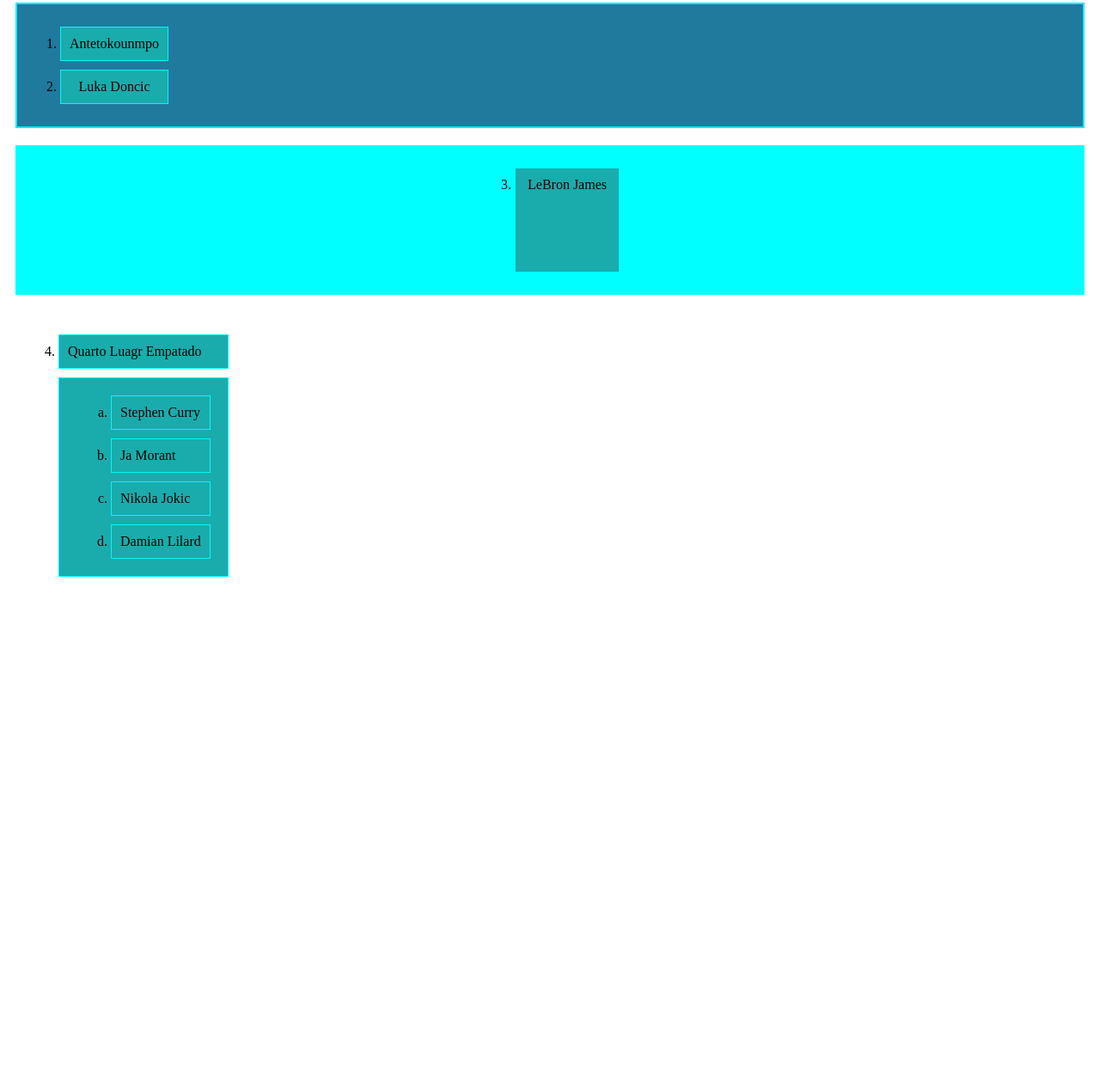
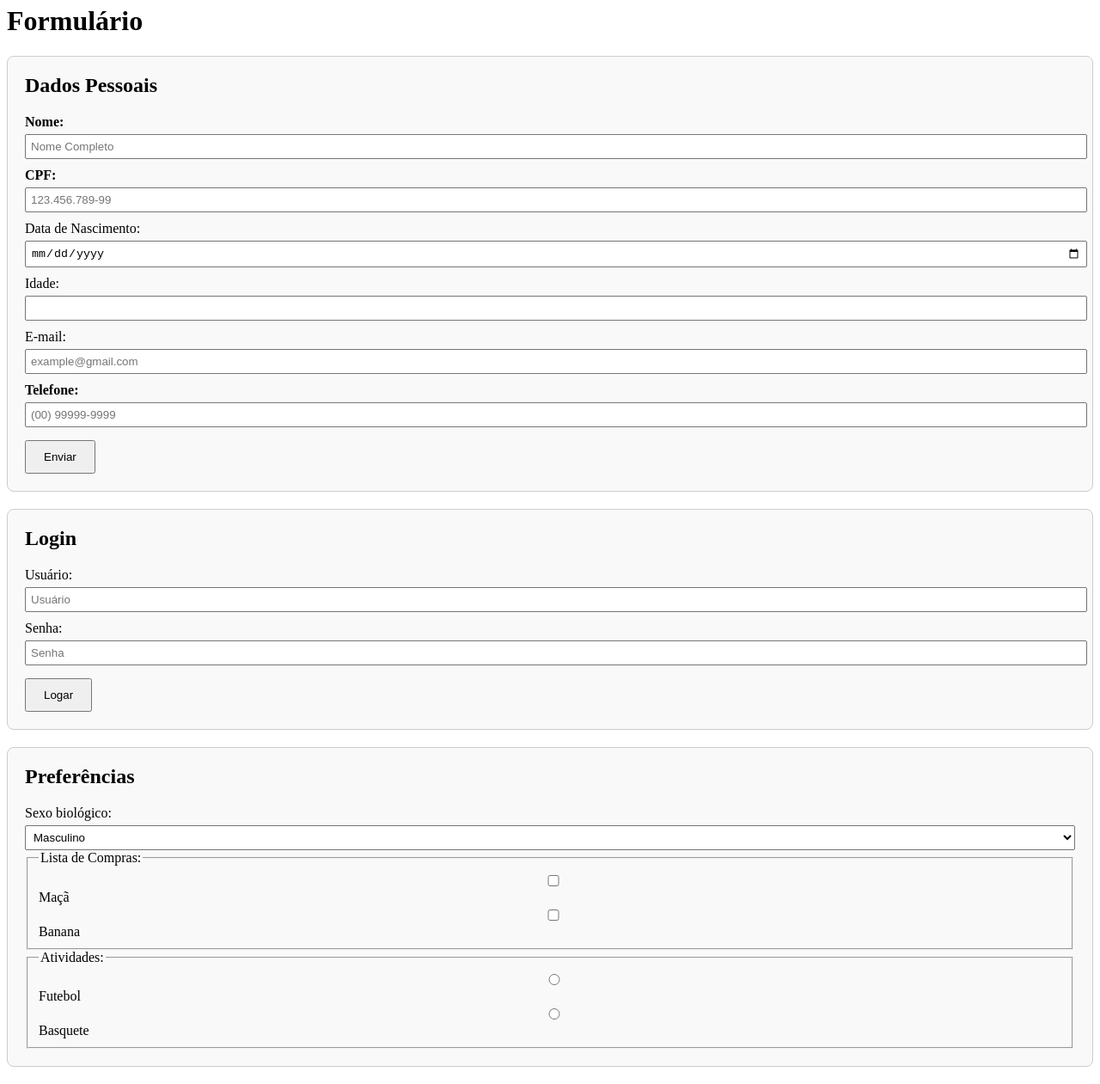
Before and after one commit to Felixblk/Senai, a plain HTML site: page index.html in a window 1280 px wide. Shown: the part 15-1276 px from the top of the page at 86% size. Before the commit the page ends 800 px from the top, so only its background shows below. Drawn offline with Linux system fonts and the light colour scheme.

Commit message:
Add files via upload

```diff
--- a/index.html
+++ b/index.html
@@ -1,39 +1,103 @@
 <!DOCTYPE html>
-<html lang="en">
+<html lang="pt-br">
 <head>
     <meta charset="UTF-8">
     <meta name="viewport" content="width=device-width, initial-scale=1.0">
-    <link rel="stylesheet" href="index.css">
-    <title>Flex Box</title>
+    <title>Formulários</title>
+    <style>
+        .box {
+            border: 1px solid #ccc;
+            padding: 20px;
+            margin: 20px 0;
+            border-radius: 8px;
+            background-color: #f9f9f9;
+        }
+
+        .box h2 {
+            margin-top: 0;
+        }
+
+        label {
+            display: block;
+            margin-top: 10px;
+        }
+
+        input, select {
+            width: 100%;
+            padding: 5px;
+            margin-top: 5px;
+        }
+
+        button {
+            margin-top: 15px;
+            padding: 10px 20px;
+        }
+    </style>
 </head>
 <body>
-    <div class="main-container">
-        <div class="container" id="top-container">
-            <ol>
-                <li class="box" id="box1">Antetokounmpo</li>
-                <li class="box" id="box2">Luka Doncic</li>
-            </ol>
-        </div>
 
-        <div class="container" id="middle-container">
-            <ol start="3">
-                <li class="box" id="box3">LeBron James</li>
-            </ol>
-        </div>
+    <h1>Formulário</h1>
 
-        <div class="container" id="bottom-container">
-            <ol start="4">
-                <li class="box" id="box4">Quarto Luagr Empatado</li>
-                <li class="box" id="box5">
-                    <ol type="a">
-                        <li class="box" id="box6">Stephen Curry</li>
-                        <li class="box" id="box7">Ja Morant</li>
-                        <li class="box" id="box8">Nikola Jokic</li>
-                        <li class="box" id="box9">Damian Lilard</li>
-                    </ol>
-                </li>
-            </ol>
-        </div>
+    <div class="box">
+        <h2>Dados Pessoais</h2>
+        <form>
+            <label for="nome"><b>Nome:</b></label>
+            <input type="text" id="nome" name="nome" placeholder="Nome Completo" required>
+
+            <label for="cpf"><b>CPF:</b></label>
+            <input type="text" id="cpf" name="cpf" placeholder="123.456.789-99" required>
+
+            <label for="dataNasc">Data de Nascimento:</label>
+            <input type="date" id="dataNasc" name="dataNasc">
+
+            <label for="idade">Idade:</label>
+            <input type="number" id="idade" name="idade" min="1" max="90">
+
+            <label for="email">E-mail:</label>
+            <input type="email" id="email" name="email" placeholder="example@gmail.com">
+
+            <label for="tel"><b>Telefone:</b></label>
+            <input type="tel" id="tel" name="tel" placeholder="(00) 99999-9999" required maxlength="11">
+
+            <button type="submit">Enviar</button>
+        </form>
     </div>
+
+    <div class="box">
+        <h2>Login</h2>
+        <form>
+            <label for="user">Usuário:</label>
+            <input type="text" id="user" name="user" placeholder="Usuário" required>
+
+            <label for="password">Senha:</label>
+            <input type="password" id="password" name="password" placeholder="Senha" required>
+
+            <button type="submit">Logar</button>
+        </form>
+    </div>
+
+    <div class="box">
+        <h2>Preferências</h2>
+        <form>
+            <label for="sexo">Sexo biológico:</label>
+            <select name="sexo" id="sexo">
+                <option value="masculino">Masculino</option>
+                <option value="feminino">Feminino</option>
+            </select>
+
+            <fieldset>
+                <legend>Lista de Compras:</legend>
+                <input type="checkbox" name="fruta" value="maçã"> Maçã<br>
+                <input type="checkbox" name="fruta" value="banana"> Banana
+            </fieldset>
+
+            <fieldset>
+                <legend>Atividades:</legend>
+                <input type="radio" name="atividades" value="Futebol"> Futebol<br>
+                <input type="radio" name="atividades" value="Basquete"> Basquete
+            </fieldset>
+        </form>
+    </div>
+
 </body>
 </html>
```
